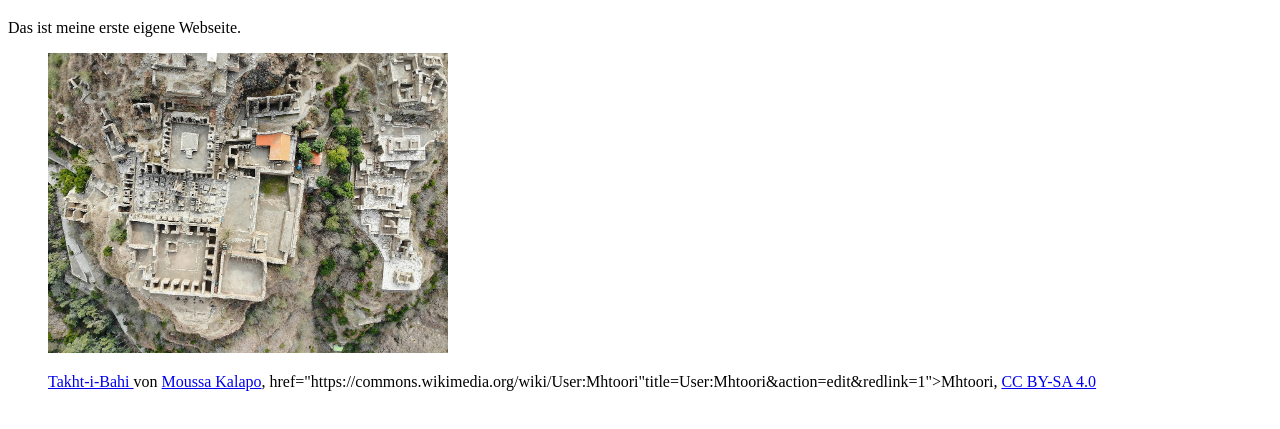
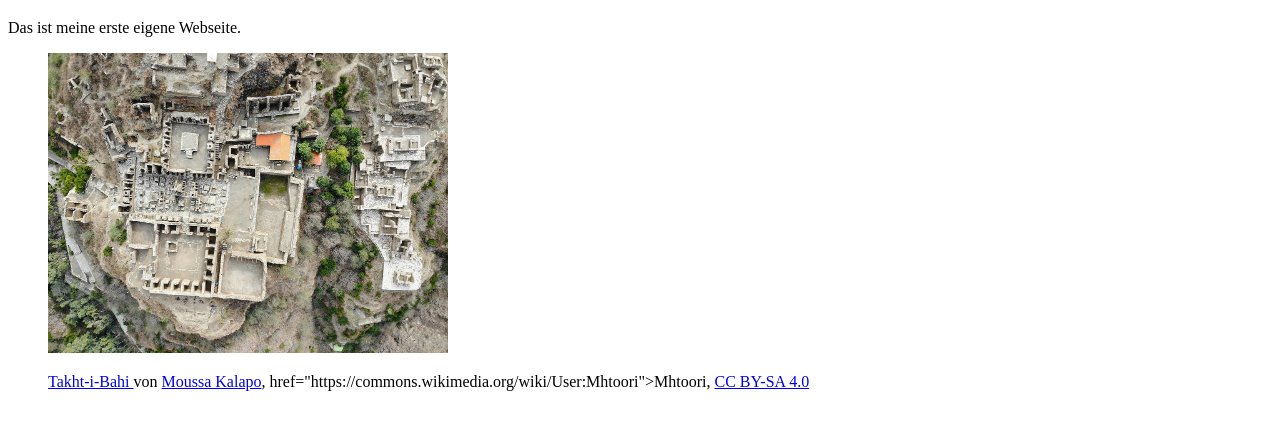
Before and after one commit to sophiehilber-design/test-, a plain HTML site: page index.html in a window 1280 px wide. Shown: the part 61-490 px from the top of the page. Drawn offline with Linux system fonts and the light colour scheme.

Commit message:
Update index.html

```diff
--- a/index.html
+++ b/index.html
@@ -13,7 +13,7 @@
  <figcaption>
    <a href="https://commons.wikimedia.org/wiki/Hauptseite#/media/File:Takht-i-Bahi_Buddhist_Monastery.jpg">Takht-i-Bahi </a> von
 <a href="https://commons.wikimedia.org/wiki/User:Mhtoori">Moussa Kalapo</a>,
-     href="https://commons.wikimedia.org/wiki/User:Mhtoori"title=User:Mhtoori&action=edit&redlink=1">Mhtoori</a>,
+     href="https://commons.wikimedia.org/wiki/User:Mhtoori">Mhtoori</a>,
 <a href="https://creativecommons.org/licenses/by-sa/4.0/">CC BY-SA 4.0</a>
    </figcaption>
 </figure>
```
